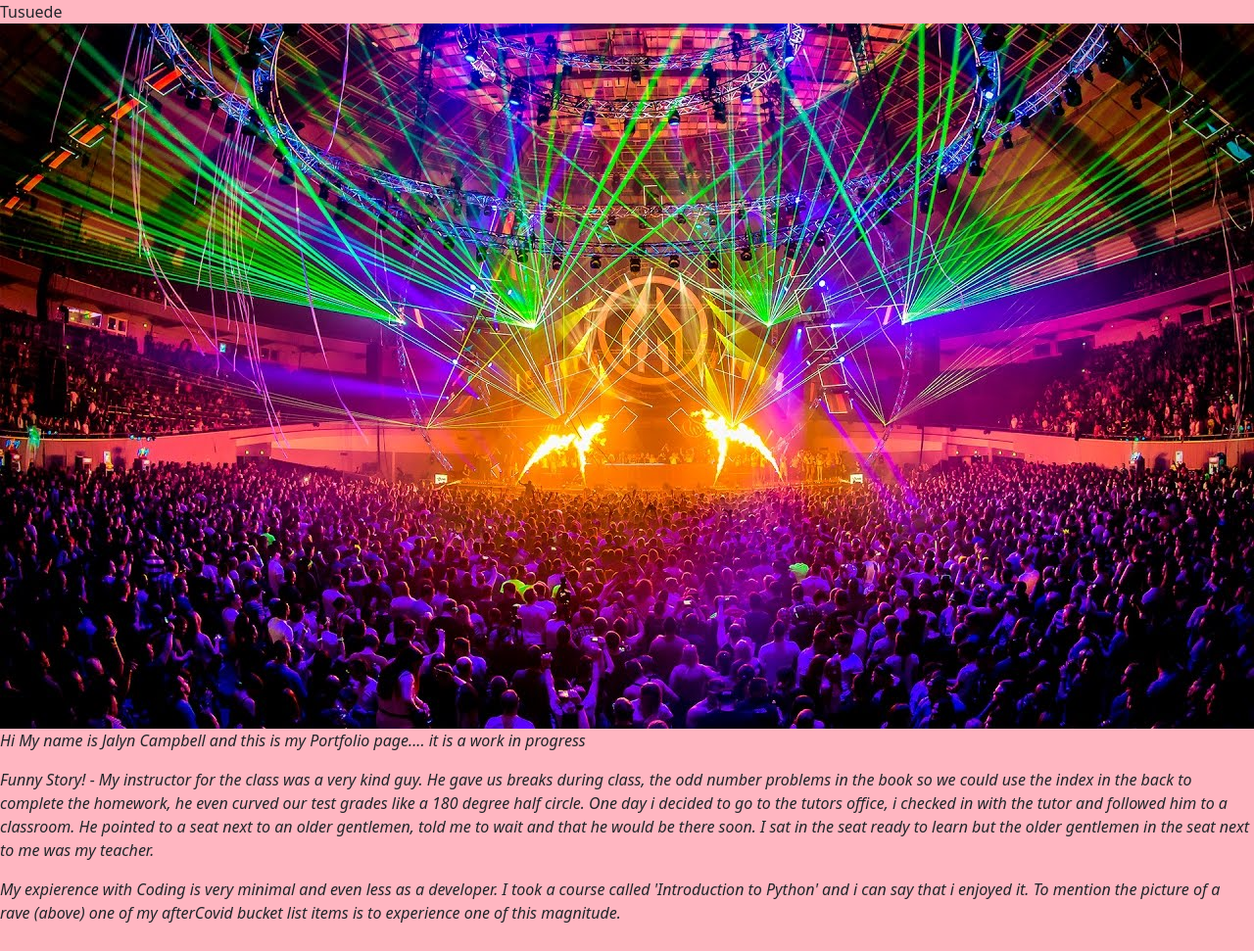
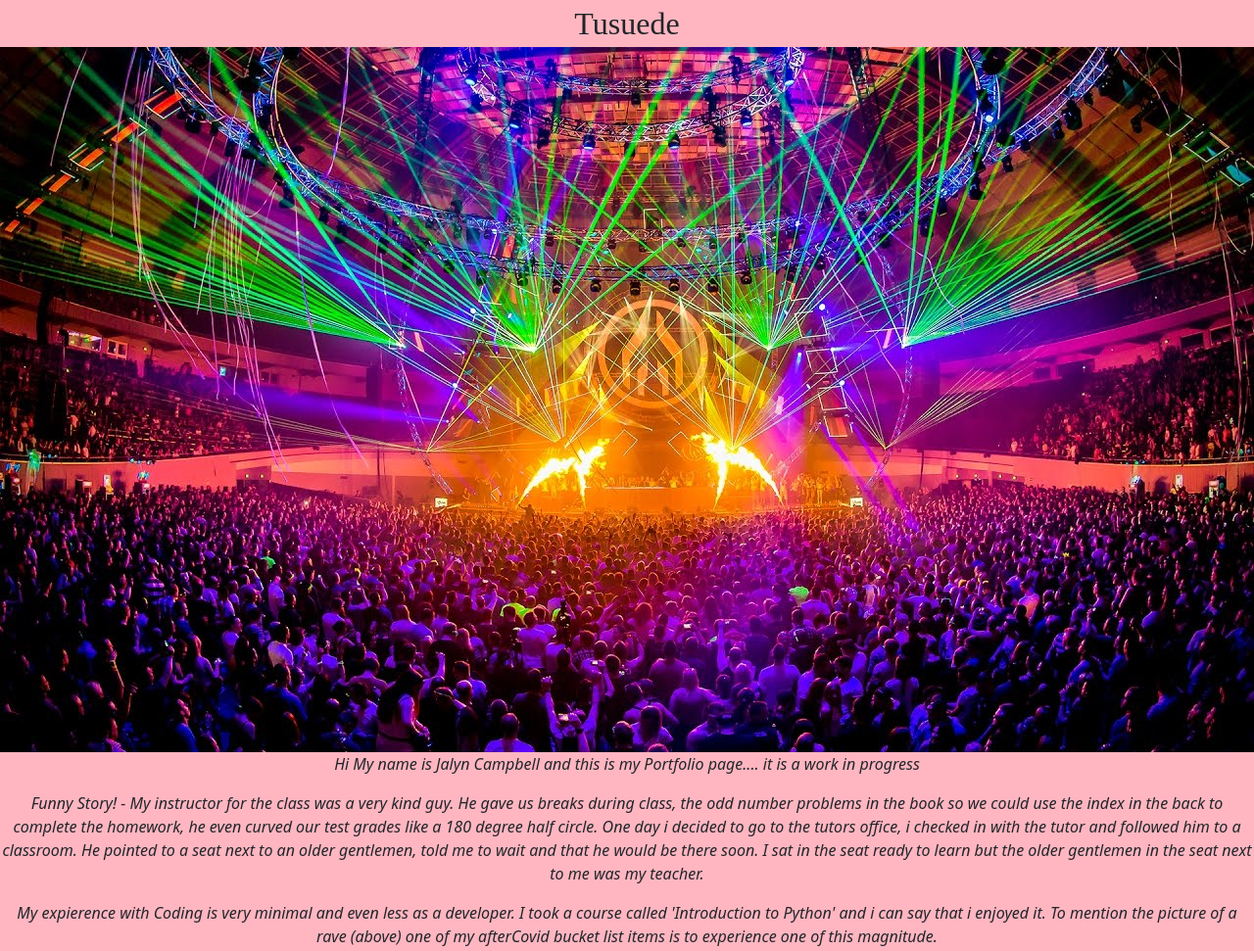
Before and after one commit to JCyberAI/updatedPortfolio, a plain HTML site: page index.html in a window 1280 px wide. Shown: the whole page at 98% size. Drawn offline with nearby package versions, Linux system fonts and the light colour scheme.

Commit message:
commit on main

```diff
--- a/style.css
+++ b/style.css
@@ -4,6 +4,15 @@
   background-color: lightpink;
   max-width: auto;
   height: auto;
+
+}
+
+header {
+
+  text-align: center;
+  font-size: xx-large;
+  font-weight: 500;
+  font-family: 'Times New Roman', Times, serif;
 
 }
 
@@ -30,5 +39,6 @@ float: left;
 p {
 
   font-style: italic;
+  text-align: center;
 
 }
```
Also changed, not shown: index.html (+0 -2 lines).
